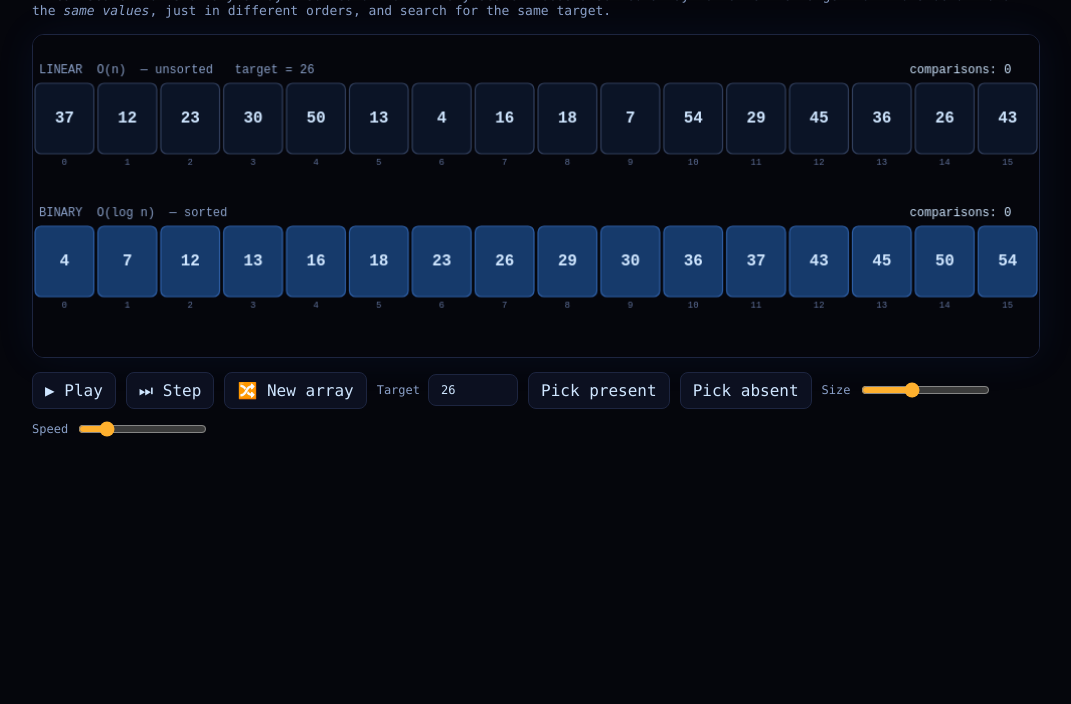
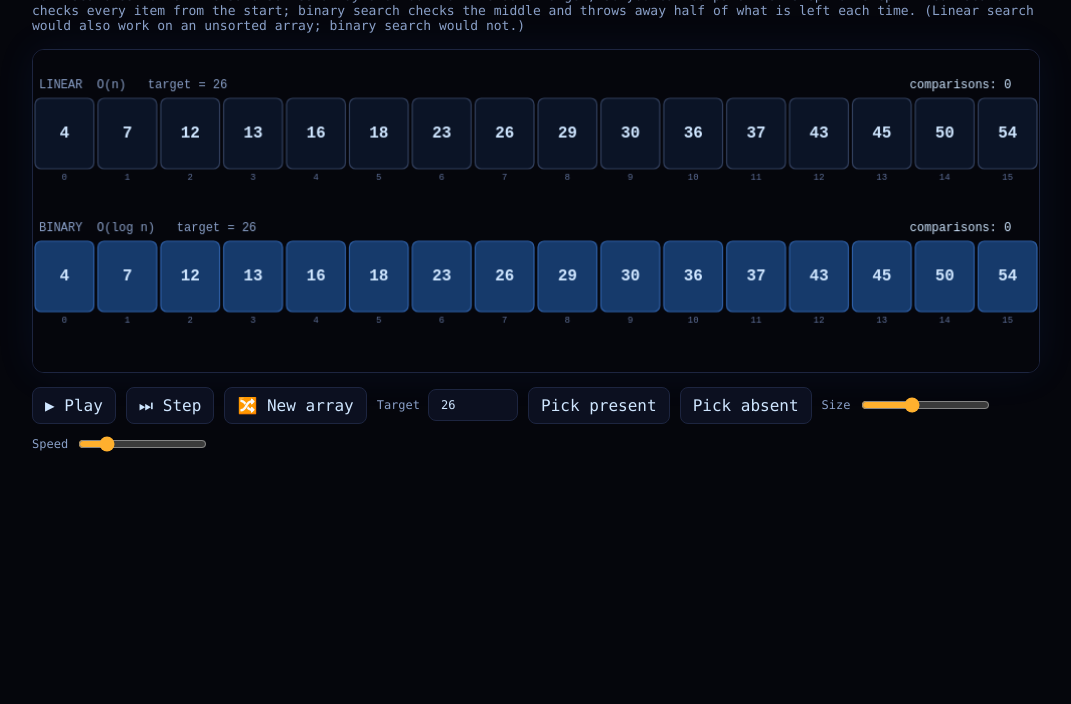
Before and after one commit to Computing-Hub/cs_animations, a plain HTML site: page search.html in a window 1280 px wide. Shown: the part 96-800 px from the top of the page, without its empty margins (104-1175 px from the left). Drawn offline with Linux system fonts and the light colour scheme.

Commit message:
Smaller sorting cells; linear and binary search share one sorted array
- Sorting visualiser: cells 54px tall (was 72 for bubble sort) and
  numbers up to 18px (was 22), the same for every algorithm
- Search: linear search runs on the same sorted array as binary search,
  so the two can be compared step for step; labels and intro updated,
  unused shuffle() removed

Co-Authored-By: Claude Opus 5.5 <noreply@anthropic.com>

```diff
--- a/search.html
+++ b/search.html
@@ -33,7 +33,7 @@
 <div class="wrap">
   <a class="back" href="index.html">← all animations</a>
   <h1>SEARCHING: LINEAR vs BINARY</h1>
-  <p class="sub">Linear search works on <em>any</em> array — sorted or not. Binary search needs a sorted array to halve the range. Both rows below hold the <em>same values</em>, just in different orders, and search for the same target.</p>
+  <p class="sub">Both searches run on the <em>same sorted array</em> and look for the same target, so you can compare them step for step. Linear search checks every item from the start; binary search checks the middle and throws away half of what is left each time. (Linear search would also work on an unsorted array; binary search would not.)</p>
 
   <div class="stage"><canvas id="cv"></canvas></div>
 
@@ -62,14 +62,13 @@
   let running=false, stepOnce=false;
   let lin, bin; // search state objects
 
-  function shuffle(a){ for(let i=a.length-1;i>0;i--){ const j=Math.floor(Math.random()*(i+1)); [a[i],a[j]]=[a[j],a[i]]; } return a; }
 
   function newArray(keepTarget){
     // build a sorted base array of distinct values
     arrBin=[]; let v=1+Math.floor(Math.random()*6);
     for(let i=0;i<n;i++){ arrBin.push(v); v+=1+Math.floor(Math.random()*6); }
-    // linear gets a shuffled copy — same values, different order
-    arrLin=shuffle(arrBin.slice());
+    // both searches use the same sorted array, so the comparison is fair
+    arrLin=arrBin.slice();
     if(!keepTarget) target=arrBin[Math.floor(Math.random()*n)];
     document.getElementById('target').value=target;
     reset();
@@ -170,8 +169,8 @@
     ctx.clearRect(0,0,W,H);
     ctx.fillStyle=css('--bg'); ctx.fillRect(0,0,W,H);
     const res=(s,name)=> s.found>=0?('found at '+s.found):(s.done?'not found':'') ;
-    drawArray(48, 'LINEAR  O(n)  — unsorted   target = '+target, 'comparisons: '+lin.cmp+'   '+res(lin), linClass, arrLin);
-    drawArray(190,'BINARY  O(log n)  — sorted', 'comparisons: '+bin.cmp+'   '+res(bin), binClass, arrBin);
+    drawArray(48, 'LINEAR  O(n)   target = '+target, 'comparisons: '+lin.cmp+'   '+res(lin), linClass, arrLin);
+    drawArray(190,'BINARY  O(log n)   target = '+target, 'comparisons: '+bin.cmp+'   '+res(bin), binClass, arrBin);
   }
 
   let last=performance.now();
```
Also changed, not shown: sort.html (+3 -3 lines).
